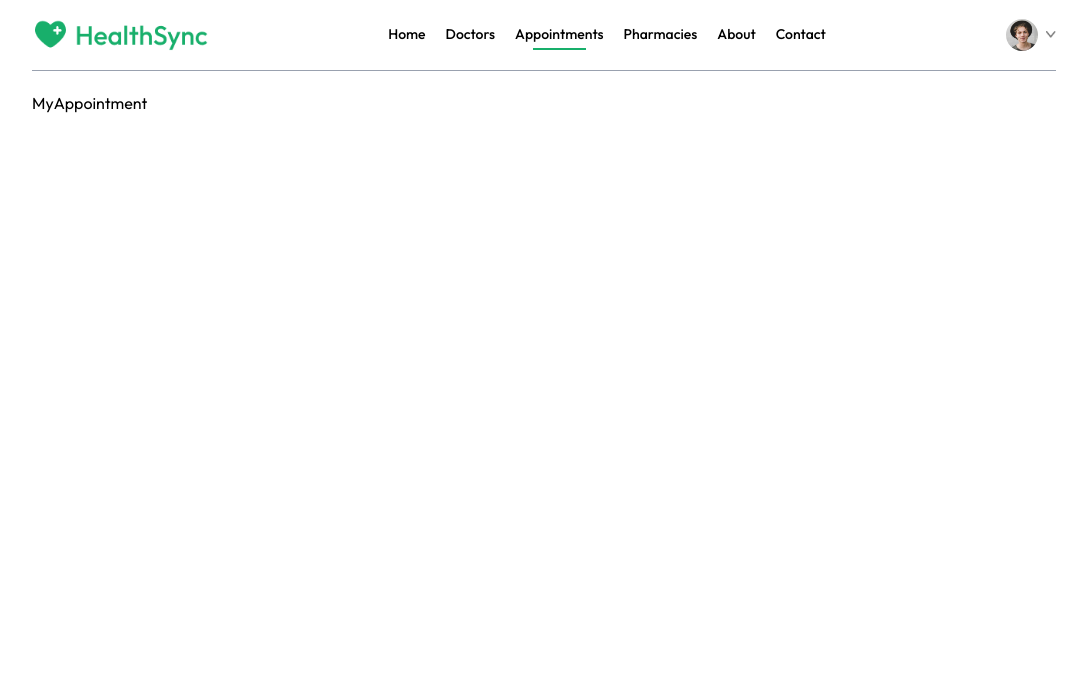
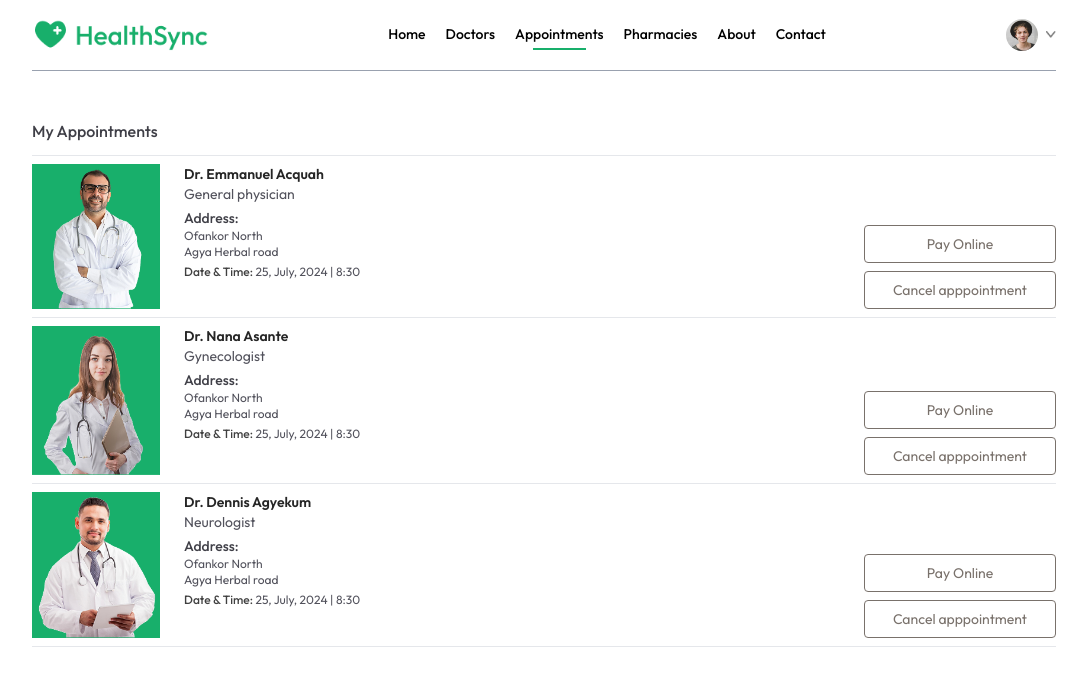
Before and after one commit to Ronzayne/HealthSync, a React (Vite) app in the folder front-end/: page /my-appointments in a window 1280 px wide. Shown: the top 686 px of the page, without its empty margins (96-1183 px from the left). Built offline with nearby package versions, Linux system fonts and the light colour scheme.

Commit message:
updated MyAppointment Page

```diff
--- a/front-end/src/Pages/MyAppointment.jsx
+++ b/front-end/src/Pages/MyAppointment.jsx
@@ -1,5 +1,49 @@
+import React, { useContext } from "react";
+import { AppContext } from "../Context/AppContext";
+
 const MyAppointment = () => {
-  return <div>MyAppointment</div>;
+  const { doctors } = useContext(AppContext);
+  return (
+    <div>
+      <p className="pb-3 mt-12 font-medium text-zinc-700 border-b border-gray-200">
+        My Appointments
+      </p>
+      <div>
+        {doctors.slice(0, 3).map((item, index) => (
+          <div
+            className="grid grid-cols-[1fr_2fr] gap-4 sm:flex sm:gap-6 py-2 border-b border-gray-200"
+            key={index}
+          >
+            <div>
+              <img className="w-32 bg-primary" src={item.image} alt="" />
+            </div>
+            <div className="flex-1 text-sm text-zinc-600">
+              <p className="text-neutral-800 font-semibold">{item.name}</p>
+              <p>{item.speciality}</p>
+              <p className="text-zinc-700 font-medium mt-1">Address:</p>
+              <p className="text-xs">{item.address.line1}</p>
+              <p className="text-xs">{item.address.line2}</p>
+              <p className="text-xs mt-1">
+                <span className="text-xs text-neutral-700 font-medium">
+                  Date & Time:
+                </span>{" "}
+                25, July, 2024 | 8:30
+              </p>
+            </div>
+            <div></div>
+            <div className="flex flex-col gap-2 justify-end">
+              <button className="text-sm text-stone-500 text-center sm:min-w-48 py-2 border rounded hover:bg-primary hover:text-white transition-all duration-300">
+                Pay Online
+              </button>
+              <button className="text-sm text-stone-500 text-center sm:min-w-48 py-2 border rounded hover:bg-red-600 hover:text-white transition-all duration-300">
+                Cancel apppointment
+              </button>
+            </div>
+          </div>
+        ))}
+      </div>
+    </div>
+  );
 };
 
 export default MyAppointment;
```
